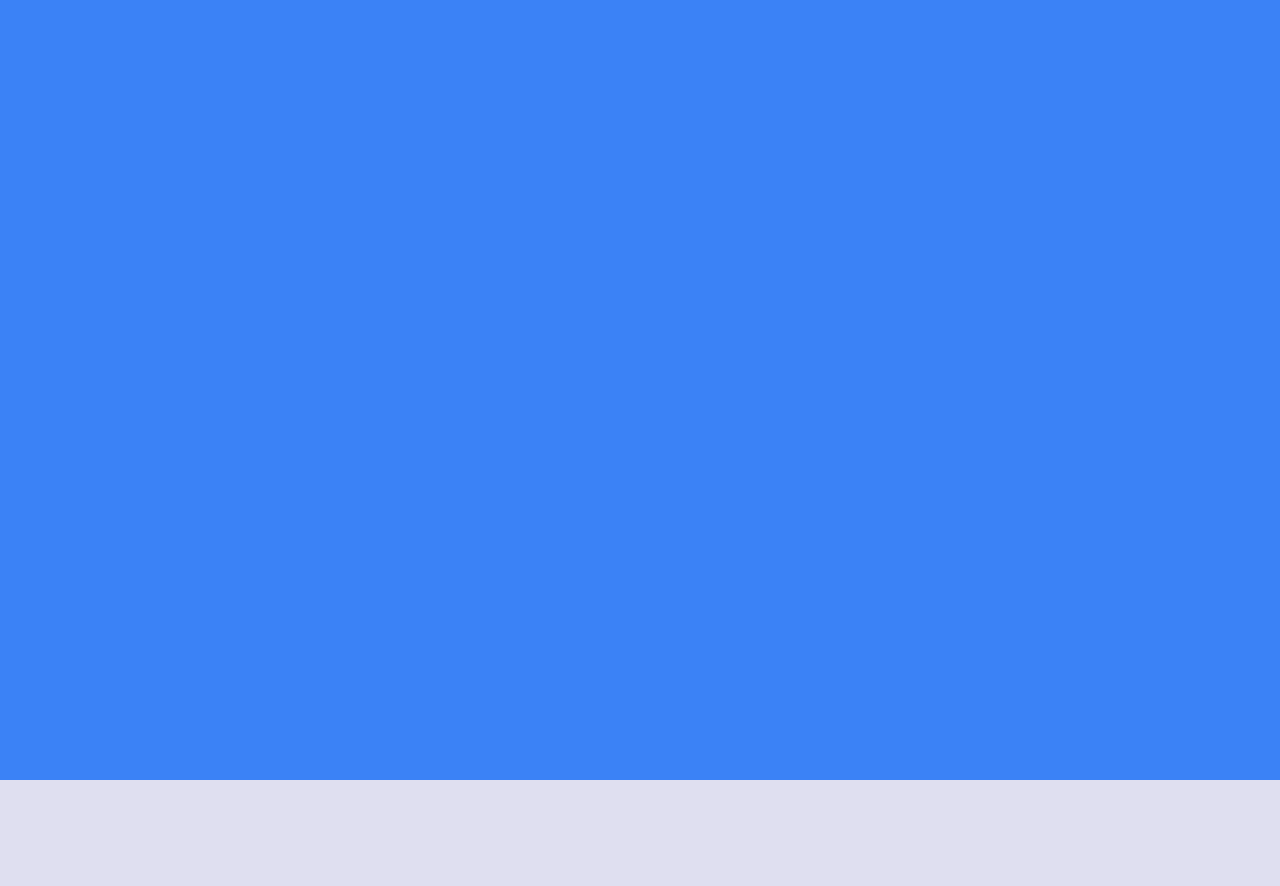
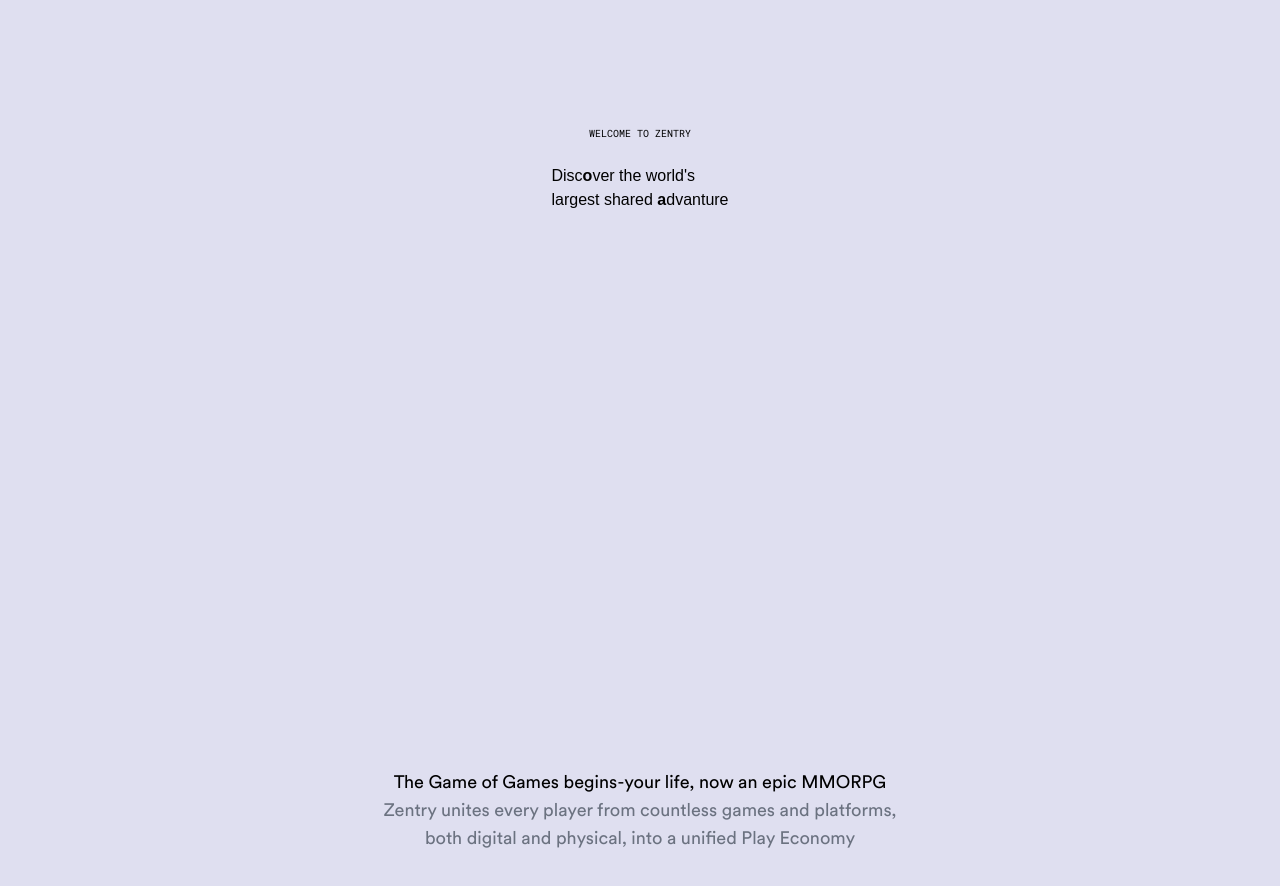
Before and after one commit to Agung1606/award-winning, a React (Vite) app: page / in a window 1280 px wide. Shown: the part 820-1706 px from the top of the page. Before the commit the page ends 1600 px from the top, so only its background shows below. Built offline with nearby package versions, Linux system fonts and the light colour scheme; a web font is replaced by a local one.

Commit message:
about components on progress

```diff
--- a/src/components/About.tsx
+++ b/src/components/About.tsx
@@ -4,7 +4,25 @@
 
 const About = (props: Props) => {
   return (
-    <div className='min-h-screen bg-blue-500'>About</div>
+    <div id='about' className='w-screen min-h-screen'>
+
+      <div className='relative mb-8 mt-36 flex flex-col items-center gap-5'>
+        <p className='font-general text-sm uppercase md:text-[10px]'>
+          Welcome to Zentry
+        </p>
+        <div>
+          Disc<b>o</b>ver the world's <br /> largest shared <b>a</b>dvanture
+        </div>
+        <div className='about-subtext'>
+          <p>The Game of Games begins-your life, now an epic MMORPG</p>
+          <p className='text-gray-500'>
+            Zentry unites every player from countless games and platforms, both
+            digital and physical, into a unified Play Economy
+          </p>
+        </div>
+      </div>
+
+    </div>
   )
 }
 
```
